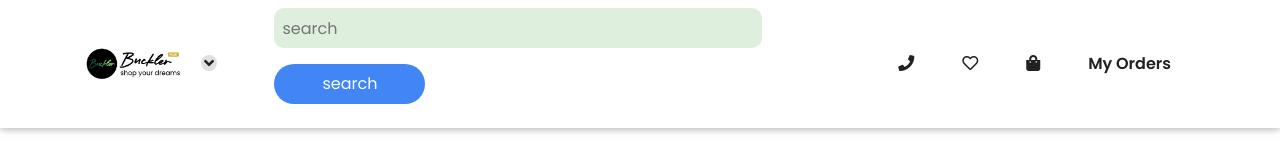
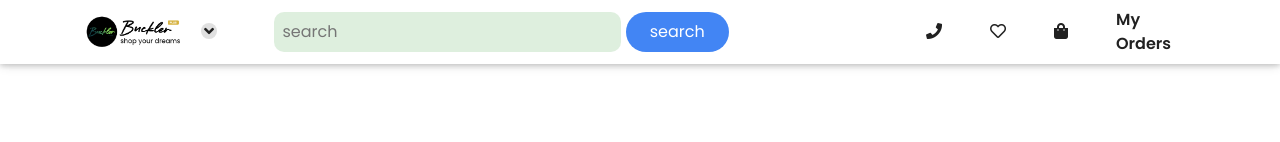
Before and after one commit to Debaprasad-dez/buckler, a plain HTML site: page index.html in a window 1280 px wide. Shown: the top 142 px of the page. Drawn offline with nearby package versions, Linux system fonts and the light colour scheme.

Commit message:
first commit

```diff
--- a/index.html
+++ b/index.html
@@ -166,9 +166,9 @@
 
 
 
-    <div class=" px-5 row" id="peep2">
-        <input class="w-100 px-2" type="text" style="background-color: rgba(0, 128, 0, 0.13);border: none;height: 40px;border-radius: 10px;" placeholder="search">
-        <button style="border: none;" class="my-3 bg-primary text-white px-5 py-2 rounded-pill" type="submit">search</button>
+    <div class=" px-5 row w-100" id="peep2">
+        <input class="col-7 w-100 px-2" type="text" style="background-color: rgba(0, 128, 0, 0.13);border: none;height: 40px;border-radius: 10px;" placeholder="search">
+        <button style="border: none;" class="col-2my-3 bg-primary text-white px-4 py-2 rounded-pill" type="submit">search</button>
 
     </div>
     <button class="navbar-toggler mx-0" type="button" data-toggle="collapse" data-target="#navbarSupportedContent-333"
```
